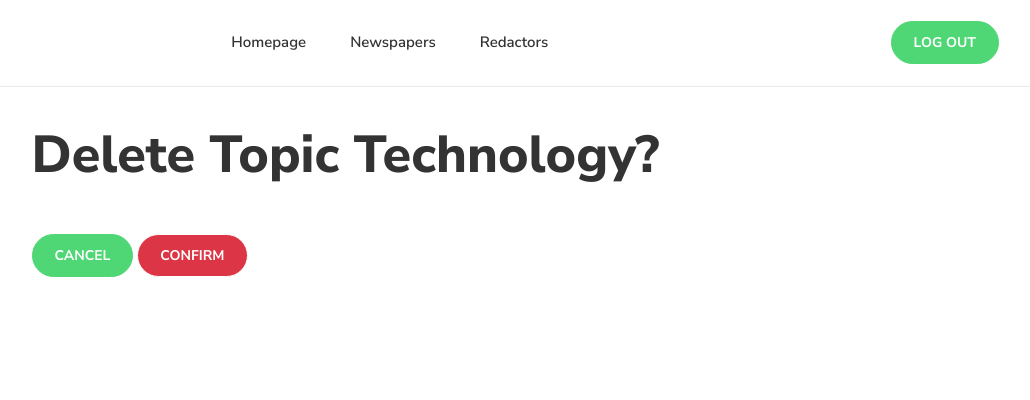
After one commit to nyanplague/newspaper-agency, a Django app: page /topics/1/delete/ in a window 1280 px wide. The commit adds this page. Shown: the top 400 px of the page, without its empty margins (196-1226 px from the left). Run offline with Django 4.2, Linux system fonts and the light colour scheme; a user stored in the database is signed in; data comes from the database, SQL or seed files in the repository.

Commit message:
Realized delete operation for topic

```diff
--- a/agency/views.py
+++ b/agency/views.py
@@ -106,14 +106,9 @@ class TopicCreateView(LoginRequiredMixin, generic.CreateView):
     success_url = reverse_lazy("agency:index")
 
 
-class TopicUpdateView(LoginRequiredMixin, generic.UpdateView):
-    model = Topic
-    form_class = TopicForm
-    success_url = reverse_lazy("agency:index")
-
-
 class TopicDeleteView(LoginRequiredMixin, generic.DeleteView):
     model = Topic
+    success_url = reverse_lazy("agency:index")
 
 
 class RedactorListView(generic.ListView):
--- /dev/null
+++ b/templates/agency/topic_confirm_delete.html
@@ -0,0 +1,20 @@
+{% extends "base.html" %}
+
+{% block content %}
+  <div class="py-4">
+    <section class="section">
+      <div class="container">
+         <div class="row justify-content-center">
+            <div class=" col-lg-9   mb-5 mb-lg-0">
+                <h1>Delete Topic {{ topic.name }}?</h1>
+                <form action="" method="post" class="mt-5">
+                  {% csrf_token %}
+                    <a href="{% url 'agency:topic-detail' pk=topic.id%}" type="submit" class="btn btn-primary"> Cancel </a>
+                    <input type="submit" value="Confirm" class="btn btn-danger">
+                </form>
+            </div>
+         </div>
+      </div>
+    </section>
+  </div>
+{% endblock %}
--- a/templates/agency/topic_form.html
+++ b/templates/agency/topic_form.html
@@ -9,7 +9,7 @@
             <form action="" method="post" novalidate class="widget-search">
               {% csrf_token %}
               {{ form.as_p }}
-              <input type="submit" value="Submit" class="btn btn-primary">
+              <input type="submit" value="Submit" class="btn btn-outline-primary">
             </form>
             </div>
          </div>
```
Also changed, not shown: templates/agency/topic_detail.html (+10 -1 lines).
